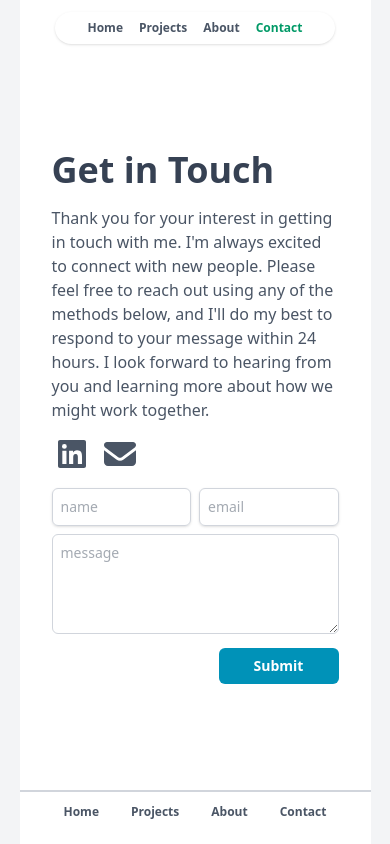
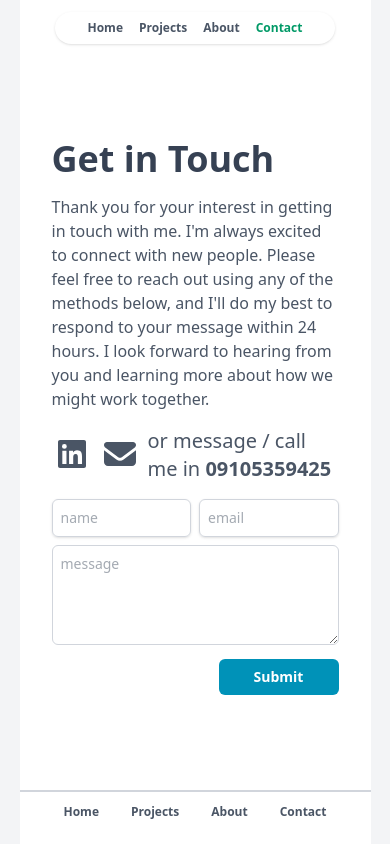
Before and after one commit to bartue-dev/portfolio-GUI, a React (Vite) app: page /contact in a window 390 px wide. Built offline with nearby package versions, Linux system fonts and the light colour scheme.

Commit message:
Added a phone number

```diff
--- a/src/page/contact/Contact.tsx
+++ b/src/page/contact/Contact.tsx
@@ -81,6 +81,7 @@ export default function Contact() {
         <a href="https://mail.google.com/mail/u/0/#inbox" target="_blank" className='tooltip' data-tip="email">
           <FontAwesomeIcon icon={faEnvelope} size="2x" />
         </a>
+        <div className="text-xl">or message / call me in <span className="font-bold">09105359425</span></div>
       </div>
 
       <form
```
